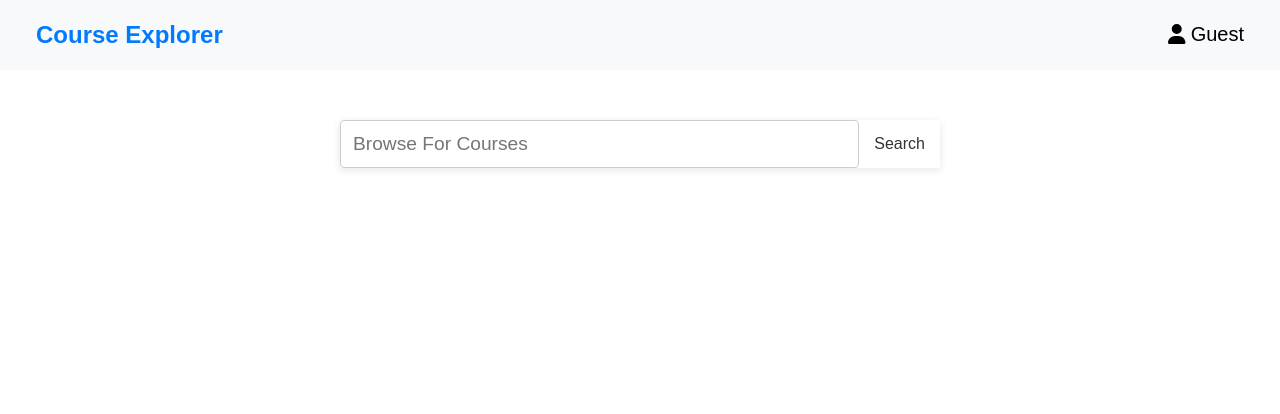
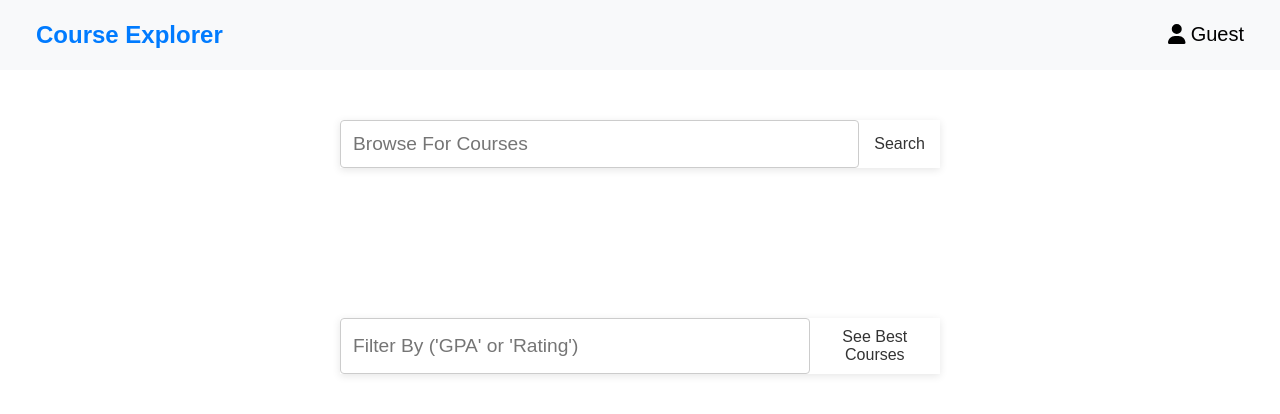
Before and after one commit to shuocheng233/Course-Explorer, a React (Create React App) app in the folder frontend/: page /home in a window 1280 px wide. Shown: the top 414 px of the page. Built offline with nearby package versions, Linux system fonts and the light colour scheme.

Commit message:
added stored procedure to frontend

```diff
--- a/frontend/src/App.js
+++ b/frontend/src/App.js
@@ -6,6 +6,7 @@ import Favorites from './components/favorites/Favorites'
 import Sections from './components/section/Sections'
 import SectionInfo from './components/section/SectionInfo'
 import Ratings from './components/ratings/Ratings'
+import Rankings from './components/home/Rankings'
 import './App.css'
 
 function App() {
@@ -20,6 +21,7 @@ function App() {
           <Route path="/sectionInfo" element={<SectionInfo />} />
           <Route path="/favorites" element={<Favorites />} />
           <Route path="/ratings" element={<Ratings />} />
+          <Route path="/rankings" element={<Rankings />} />
         </Route>
       </Routes>
     </BrowserRouter>
--- a/frontend/src/components/home/HomePage.css
+++ b/frontend/src/components/home/HomePage.css
@@ -39,3 +39,11 @@
     text-align: center;
     color: red;
 }
+
+.rankings-container {
+    display: flex;
+    justify-content: center;
+    margin-top: 150px;
+    flex-direction: column;
+    align-items: center;
+}
--- a/frontend/src/components/home/HomePage.js
+++ b/frontend/src/components/home/HomePage.js
@@ -5,11 +5,16 @@ import './HomePage.css'
 
 const HomePage = () => {
     const [searchTerm, setSearchTerm] = useState("")
+    const [filter, setFilter] = useState("")
     const [error, setError] = useState("")
     const navigate = useNavigate()
 
     const handleSearchTermChange = (e) => {
         setSearchTerm(e.target.value)
+    }
+
+    const handleFilterChange = (e) => {
+        setFilter(e.target.value)
     }
 
     const handleSubmit = async (e) => {
@@ -32,7 +37,20 @@ const HomePage = () => {
         }
     }
 
+    const handleRankingSubmit = async (e) => {
+        e.preventDefault()
+
+        const filters = new URLSearchParams(filter).toString()
+
+        if (filters) {
+            navigate(`/rankings?${filters}`)
+        } else {
+            setError("No valid data to search. Please check your input and try again.")
+        }
+    }
+
     return (
+        <div>
             <div className="homepage-container">
                 <form onSubmit={handleSubmit} className="homepage-form">
                     <input
@@ -49,6 +67,22 @@ const HomePage = () => {
                 </form>
                 {error && <p className="error-message">{error}</p>}
             </div>
+            <div className="rankings-container">
+                <form onSubmit={handleRankingSubmit} className="homepage-form">
+                    <input
+                        type="text"
+                        name="ranking"
+                        id="ranking"
+                        placeholder="Filter By ('GPA' or 'Rating')"
+                        value={filter}
+                        onChange={handleFilterChange}
+                        className="homepage-input"
+                        aria-describedby="searchHelp"
+                    />
+                    <button type="submit" className="homepage-button">See Best Courses</button>
+                </form>
+            </div>
+        </div>
     )
 }
 
--- /dev/null
+++ b/frontend/src/components/home/Rankings.js
@@ -0,0 +1,63 @@
+import React, { useEffect, useState } from 'react'
+import { useLocation, Link } from 'react-router-dom'
+import API_URLS from '../../config/config'
+
+const Rankings = () => {
+    const { location } = useLocation()
+    const filterParams = new URLSearchParams(window.location.search)
+    const keys = Array.from(filterParams.keys())
+    const [rankings, setRankings] = useState(null)
+    const [error, setError] = useState('')
+
+    const fetchData = async () => {
+        const filters = keys[0]
+        let obj = {}
+        if (filters === 'GPA' || filters === 'Rating')
+            obj = {"FilterBy": filters}
+
+        try {
+            console.log(obj)
+            const res = await fetch(API_URLS.getRankings, {
+                method: 'POST',
+                headers: {
+                    'Content-Type': 'application/json'
+                },
+                body: JSON.stringify(obj)
+            })
+            if (res.ok) {
+                const data = await res.json()
+                setRankings(data)
+            } else {
+                throw new Error('Failed to fetch data')
+            }
+        } catch (error) {
+            setError(error.message)
+        }
+    }
+
+    useEffect(() => {
+        fetchData()
+    }, [location])
+
+    return (
+        <div>
+            <h1>Course Rankings</h1>
+            {error && <p style={{ color: 'red' }}>{error}</p>}
+            {rankings ? (
+                <ul>
+                    {rankings.map((section, index) => (
+                        <li key={index}>
+                            Primary Instructor: {section.PrimaryInstructor},
+                            Subject: {section.Subject}, Course Number: {section.Number}, Number Of Favorites: {section.NumberOfFavorite},
+                Average Rating: {section.AverageRating}
+                        </li>
+                    ))}
+                </ul>
+            ) : (
+                <p>No data found</p>
+            )}
+        </div>
+    )
+}
+
+export default Rankings
--- a/frontend/src/config/config.js
+++ b/frontend/src/config/config.js
@@ -9,6 +9,7 @@ const API_URLS = {
     deleteRating: 'http://127.0.0.1:5000/deleteRating', // Endpoint for deleting a rating
     addFavorite: 'http://127.0.0.1:5000/addFavorite', // Endpoint for adding a favorite course
     deleteFavorite: 'http://127.0.0.1:5000/deleteFavorite', // Endpoint for deleting a favorite course
+    getRankings: 'http://127.0.0.1:5000/getRankings', //Get course rankings using stored procedure
 }
 
 export default API_URLS
```
Also changed, not shown: 2 other files (tests, documents, lock files or other folders). Lines whose indentation alone changed are shown as unchanged.
